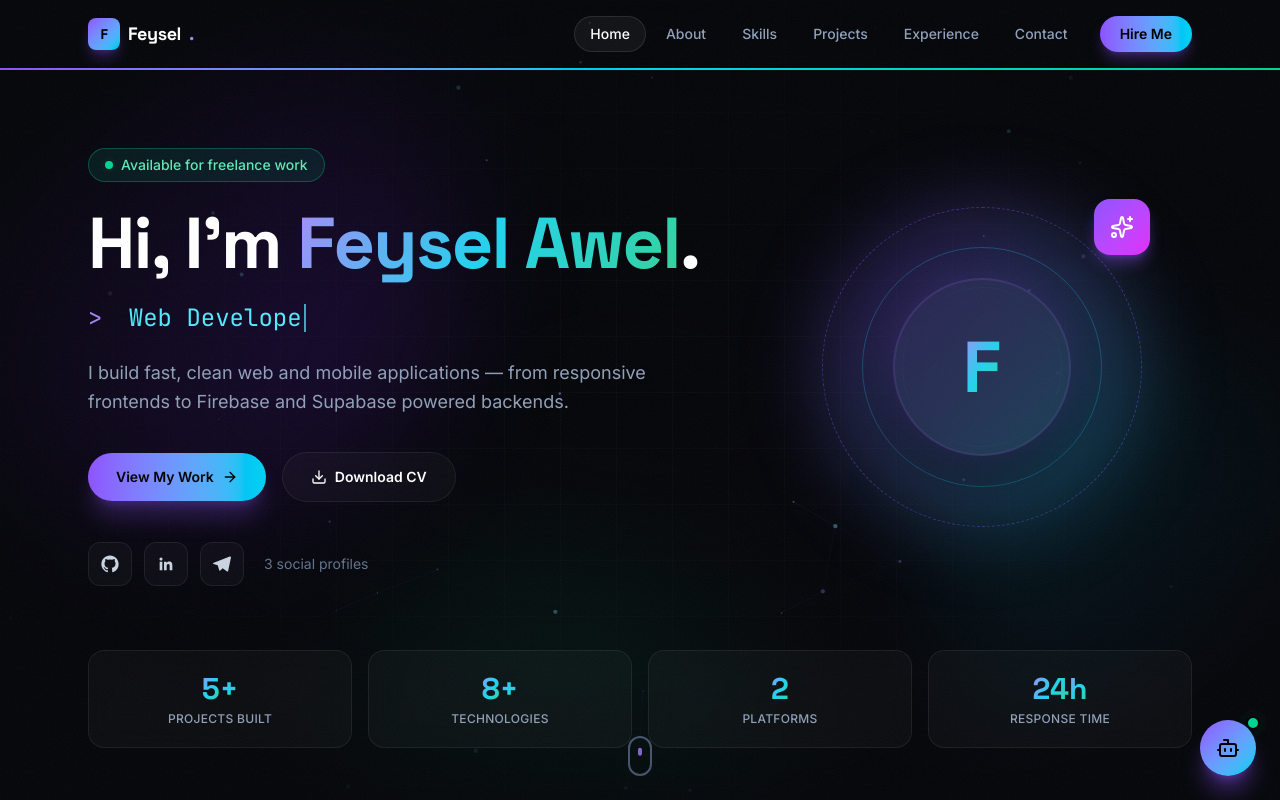
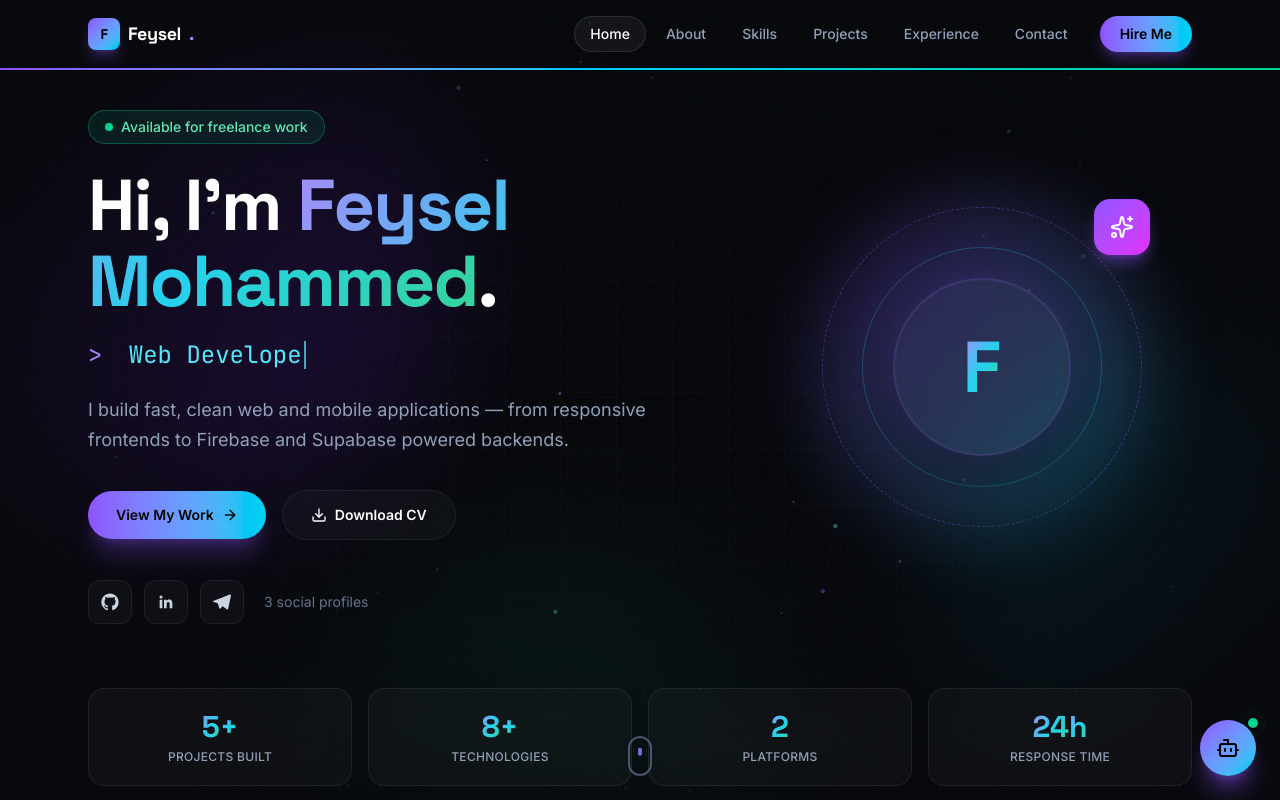
Before and after one commit to feyysel/Portifolio, a React (Vite) app: page / in a window 1280 px wide. Shown: the top 800 px of the page. Built offline with nearby package versions, Linux system fonts and the light colour scheme.

Commit message:
name changed

```diff
--- a/src/data/profile.js
+++ b/src/data/profile.js
@@ -1,5 +1,5 @@
 export const profile = {
-  name: "Feysel Awel",
+  name: "Feysel Mohammed",
   firstName: "Feysel",
   role: "Software Developer",
   tagline: "I build fast, clean web and mobile applications — from responsive frontends to Firebase and Supabase powered backends.",
@@ -156,7 +156,7 @@ export const assistantConfig = {
   // "openai" (chat/completions) or "anthropic" (messages). Set in widget settings too.
   provider: "openai",
   systemPrompt:
-    "You are Zuri, the AI assistant embedded in Feysel Awel's portfolio website. " +
+    "You are Zuri, the AI assistant embedded in Feysel Mohammed's portfolio website. " +
     "Answer questions about Feysel's skills, projects, and experience using the data provided. " +
     "Be friendly, concise, and professional. If asked something unrelated, politely steer back to Feysel.",
   suggestedQuestions: [
```
